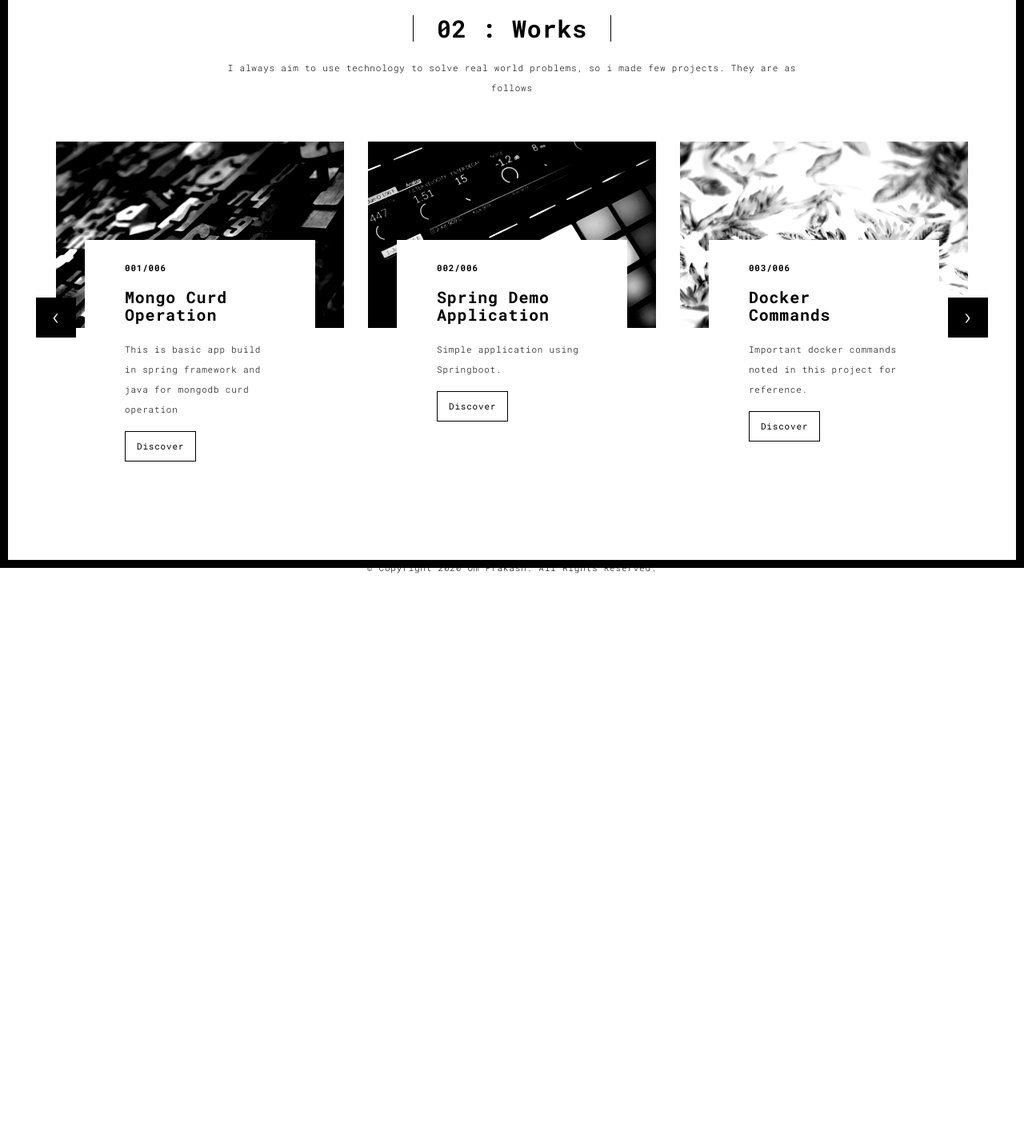
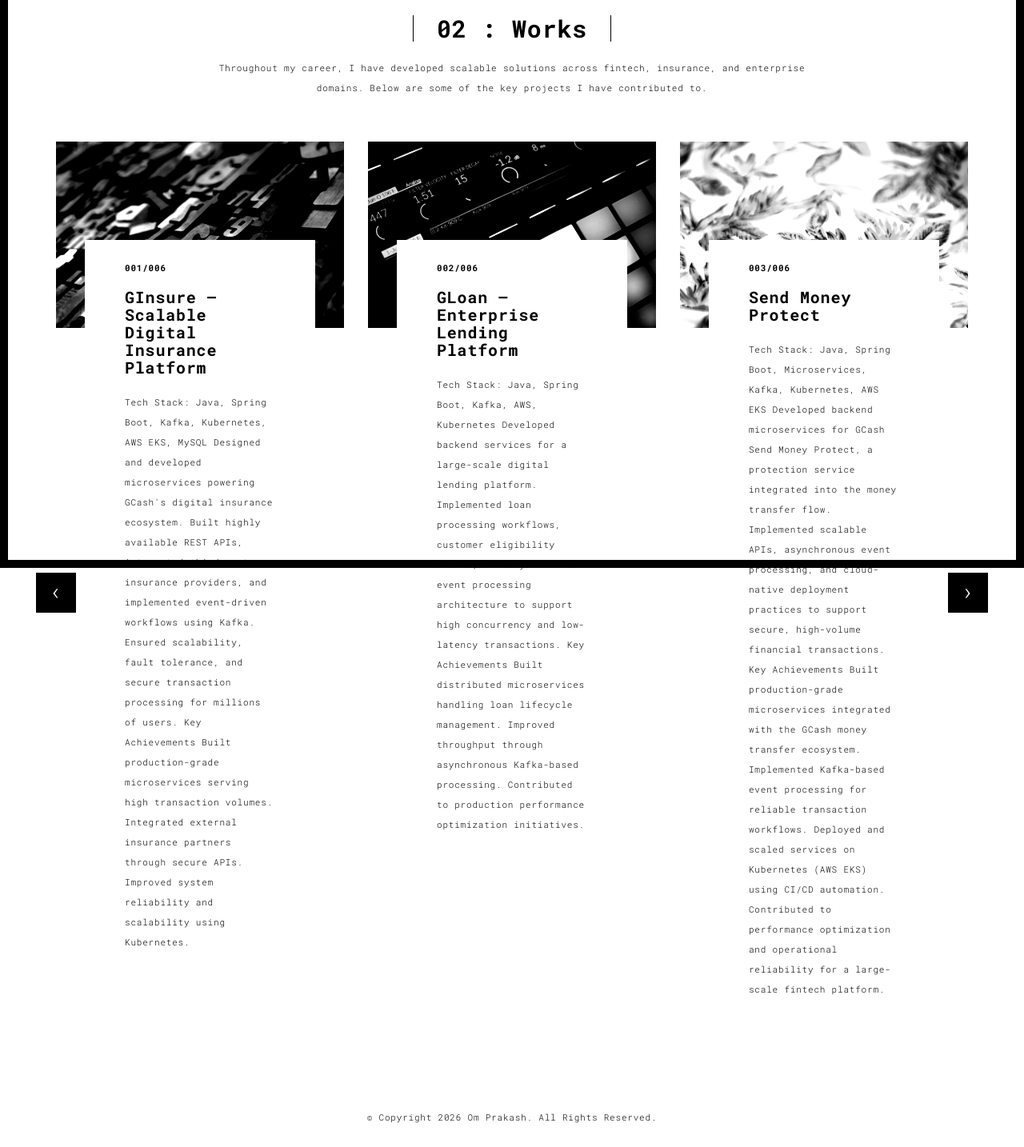
Before and after one commit to ompks/portfolio_using_python_flask, a Flask app: page /works.html in a window 1280 px wide. Shown: the part 90-1524 px from the top of the page at 80% size. Before the commit the page ends 807 px from the top, so only its background shows below. Run offline with Flask 2, Linux system fonts and the light colour scheme; some libraries are stand-ins or nearby versions.

Commit message:
added ascendion work history

```diff
--- a/templates/about.html
+++ b/templates/about.html
@@ -63,7 +63,7 @@
               <div class="row">
                 <div class="col-xs-12 col-md-6">
                   <h3>Technical Summary</h3>
-                  <p>Experienced Software Engineer with a demonstrated history of working in the computer software industry. Skilled in Python (Programming Language), Jenkins, Java, Shell Scripting, and JavaScript. Strong engineering professional with a Bachelor of Technology (B.Tech.) focused in Electronics & Telecommunications from Biju Patnaik University of Technology, Odisha.<p>
+                  <p>Senior Software Engineer specializing in Java Microservices, Kubernetes, Kafka, and Cloud-Native Architectures. Experienced in building high-scale fintech platforms serving millions of users, leading engineering teams, optimizing cloud infrastructure, and delivering secure, resilient, and performance-driven enterprise solutions.<p>
                   <h3>Interests</h3>
                     <p> I like to travel. I believe travelling gives you a new perspective to everything. You get to know a lot about the different cultures, the cuisines, their history, the language and all the small unique things every place has to offer.
                 </div>
@@ -85,7 +85,7 @@
   <div class="container">
     <div class="row">
       <div class="col-xs-12">
-        <p>© Copyright 2020 Om Prakash. All Rights Reserved.</p>
+        <p>© Copyright 2026 Om Prakash. All Rights Reserved.</p>
       </div>
     </div>
   </div>
--- a/templates/contact.html
+++ b/templates/contact.html
@@ -123,7 +123,7 @@
   <div class="container">
     <div class="row">
       <div class="col-xs-12">
-        <p>© Copyright 2020 Om Prakash. All Rights Reserved.</p>
+        <p>© Copyright 2026 Om Prakash. All Rights Reserved.</p>
       </div>
     </div>
   </div>
--- a/templates/index.html
+++ b/templates/index.html
@@ -59,8 +59,8 @@
               <h1>Hello,<br>
                 <span id="typed-strings">
                   <span>I'm Om Prakash</span>
-                  <span>Software Engineer</span>
-                  <span>Working in Apex Fund Services</span>
+                  <span>Senior Software Engineer</span>
+                  <span>Working in Ascendion Inc.</span>
                 </span>
                 <span id="typed"></span>
               </h1>
--- a/templates/work.html
+++ b/templates/work.html
@@ -105,7 +105,7 @@
   <div class="container">
     <div class="row">
       <div class="col-xs-12">
-        <p>© Copyright 2020 Om Prakash. All Rights Reserved.</p>
+        <p>© Copyright 2026 Om Prakash. All Rights Reserved.</p>
       </div>
     </div>
   </div>
--- a/templates/works.html
+++ b/templates/works.html
@@ -57,7 +57,7 @@
       <div class="col-sm-8 col-sm-offset-2 section-container-spacer">
         <div class="text-center">
           <h1 class="h2">02 : Works</h1>
-          <p>I always aim to use technology to solve real world problems, so i made few projects. They are as follows</p>
+          <p>Throughout my career, I have developed scalable solutions across fintech, insurance, and enterprise domains. Below are some of the key projects I have contributed to.</p>
         </div>
       </div>
 
@@ -75,10 +75,18 @@
                       </a>
                       <div class="card-container card-container-lg">
                         <h4>001/006</h4>
-                        <h3>Mongo Curd Operation</h3>
-                        <p>This is basic app build in spring framework and java for mongodb curd operation</p>
+                        <h3>GInsure – Scalable Digital Insurance Platform</h3>
+                        <p>Tech Stack: Java, Spring Boot, Kafka, Kubernetes, AWS EKS, MySQL
+
+Designed and developed microservices powering GCash's digital insurance ecosystem. Built highly available REST APIs, integrated third-party insurance providers, and implemented event-driven workflows using Kafka. Ensured scalability, fault tolerance, and secure transaction processing for millions of users.
+
+Key Achievements
+
+Built production-grade microservices serving high transaction volumes.
+Integrated external insurance partners through secure APIs.
+Improved system reliability and scalability using Kubernetes.</p>
                         <!-- <a href="./work.html" title="" class="btn btn-default">Discover</a> -->
-                        <a href="https://github.com/ompks/mongocurdoperation" title="" class="btn btn-default">Discover</a>
+                        <!-- <a href="https://github.com/ompks/mongocurdoperation" title="" class="btn btn-default">Discover</a> -->
                       </div>
                     </div>
                     <div class="col-sm-4">
@@ -87,9 +95,17 @@
                       </a>
                       <div class="card-container card-container-lg">
                         <h4>002/006</h4>
-                        <h3>Spring Demo Application</h3>
-                        <p>Simple application using Springboot.</p>
-                        <a href="https://github.com/ompks/spring-demo-one" title="" class="btn btn-default">Discover</a>
+                        <h3>GLoan – Enterprise Lending Platform</h3>
+                        <p>Tech Stack: Java, Spring Boot, Kafka, AWS, Kubernetes
+
+Developed backend services for a large-scale digital lending platform. Implemented loan processing workflows, customer eligibility checks, and asynchronous event processing architecture to support high concurrency and low-latency transactions.
+
+Key Achievements
+
+Built distributed microservices handling loan lifecycle management.
+Improved throughput through asynchronous Kafka-based processing.
+Contributed to production performance optimization initiatives.</p>
+                        <!-- <a href="https://github.com/ompks/spring-demo-one" title="" class="btn btn-default">Discover</a> -->
                       </div>
                     </div>
                     <div class="col-sm-4">
@@ -98,9 +114,21 @@
                       </a>
                       <div class="card-container card-container-lg">
                         <h4>003/006</h4>
-                        <h3>Docker Commands</h3>
-                        <p>Important docker commands noted in this project for reference.</p>
-                        <a href="https://github.com/ompks/docker" title="" class="btn btn-default">Discover</a>
+                        <h3>Send Money Protect</h3>
+                        <p>Tech Stack: Java, Spring Boot, Microservices, Kafka, Kubernetes, AWS EKS
+
+Developed backend microservices for GCash Send Money Protect, a protection service integrated into the money transfer flow. Implemented scalable APIs, asynchronous event processing, and cloud-native deployment practices to support secure, high-volume financial transactions.
+
+Key Achievements
+
+Built production-grade microservices integrated with the GCash money transfer ecosystem.
+
+Implemented Kafka-based event processing for reliable transaction workflows.
+
+Deployed and scaled services on Kubernetes (AWS EKS) using CI/CD automation.
+
+Contributed to performance optimization and operational reliability for a large-scale fintech platform. </p>
+                        <!-- <a href="https://github.com/ompks/docker" title="" class="btn btn-default">Discover</a> -->
                       </div>
                     </div>
 
@@ -116,9 +144,19 @@
                     </a>
                     <div class="card-container">
                       <h4>004/006</h4>
-                      <h3>File Sorting</h3>
-                      <p>Script to sort the file present in dir and subdir based on file extension.</p>
-                      <a href="https://github.com/ompks/file_sort" class="btn btn-default">Discover</a>
+                      <h3>Image & PDF Compression  Web Application</h3>
+                      <p>Tech Stack: Python, Angular, MySQL
+
+Developed a web-based image/pdf compression platform that significantly reduces image/pdf file sizes while maintaining visual quality. The application enables users to upload, compress, and download optimized images/pdfs, improving storage efficiency and reducing bandwidth consumption.
+
+Key Achievements
+
+Achieved up to 90% image/pdf size reduction.
+Built a user-friendly web interface using Angular.
+Implemented backend compression services in Python.
+Reduced storage and network usage for end users.
+Integrated database support for file management and tracking.</p>
+                      <!-- <a href="https://github.com/ompks/file_sort" class="btn btn-default">Discover</a> -->
                     </div>
                   </div>
                    <div class="col-sm-4">
@@ -139,9 +177,18 @@
                       </a>
                       <div class="card-container">
                         <h4>006/006</h4>
-                        <h3>Password Checker using python</h3>
-                        <p>This project is about to check whether the given password is secure and safe or not using SHA function.</p>
-                        <a href="https://github.com/ompks/flask_curd_api" class="btn btn-default">Discover</a>
+                        <h3>AI-Powered Resume Parsing & Applicant Tracking System</h3>
+                        <p>Tech Stack: Java, Python, Elasticsearch, AWS
+
+Built recruitment automation products capable of extracting candidate information from resumes, tracking hiring workflows, and generating recruitment analytics.
+
+Key Achievements
+
+Developed intelligent resume parsing capabilities.
+Built end-to-end applicant tracking workflows.
+Created Elasticsearch-powered reporting and search features.
+Managed AWS infrastructure for production environments.</p>
+                        <!-- <a href="https://github.com/ompks/flask_curd_api" class="btn btn-default">Discover</a> -->
                       </div>
                     </div>
 
@@ -173,7 +220,7 @@
   <div class="container">
     <div class="row">
       <div class="col-xs-12">
-        <p>© Copyright 2020 Om Prakash. All Rights Reserved.</p>
+        <p>© Copyright 2026 Om Prakash. All Rights Reserved.</p>
       </div>
     </div>
   </div>
```
